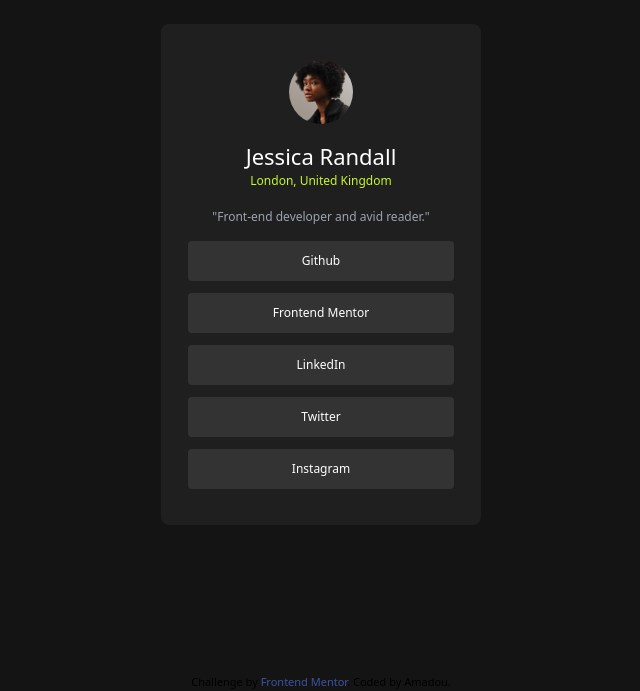
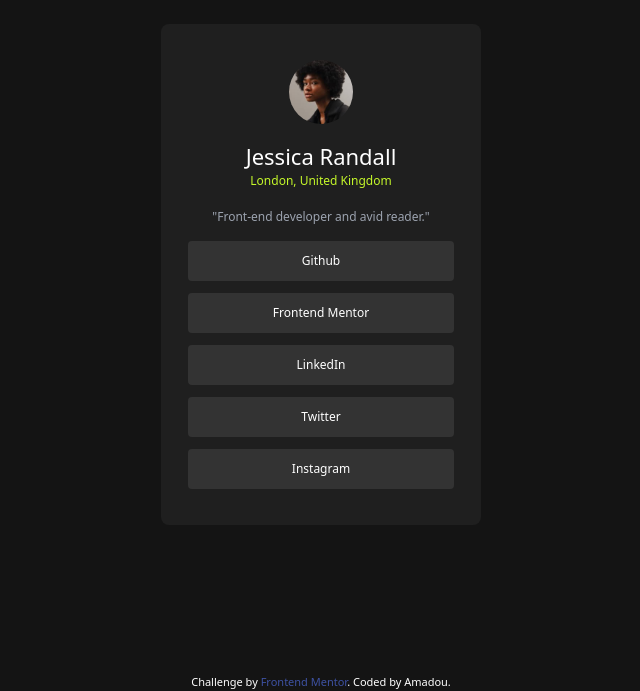
Before and after one commit to modji/fementor-sociallinks, a website: page index.html in a window 1280 px wide. Shown: the part 126-817 px from the top of the page, without its empty margins (319-959 px from the left). Drawn offline with Linux system fonts and the light colour scheme.

Commit message:
Update index.html

```diff
--- a/index.html
+++ b/index.html
@@ -51,7 +51,7 @@
   </main>
 
 
-  <div class="attribution bg-off_black">
+  <div class="attribution bg-off_black text-white">
     Challenge by <a href="https://www.frontendmentor.io?ref=challenge" target="_blank" class="text-green hover:text-white">Frontend Mentor</a>.
     Coded by Amadou.
   </div>
```
